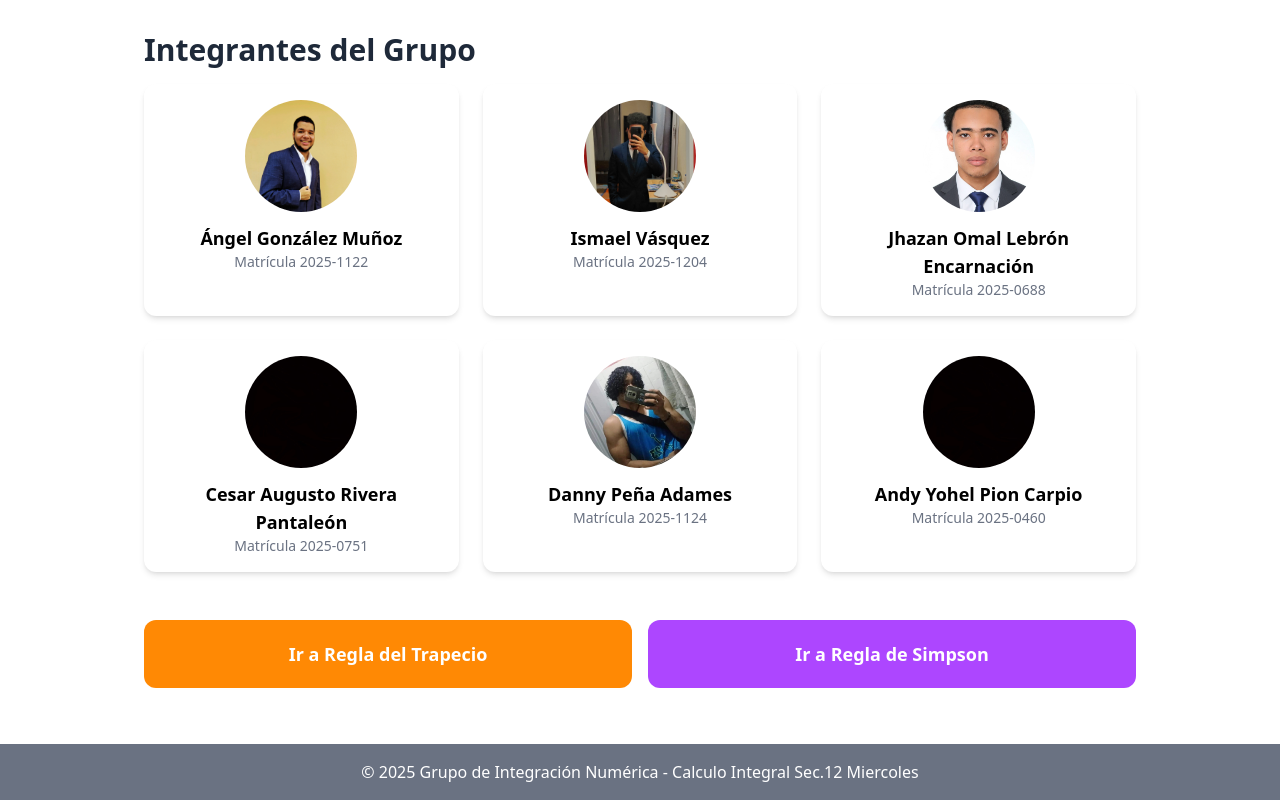
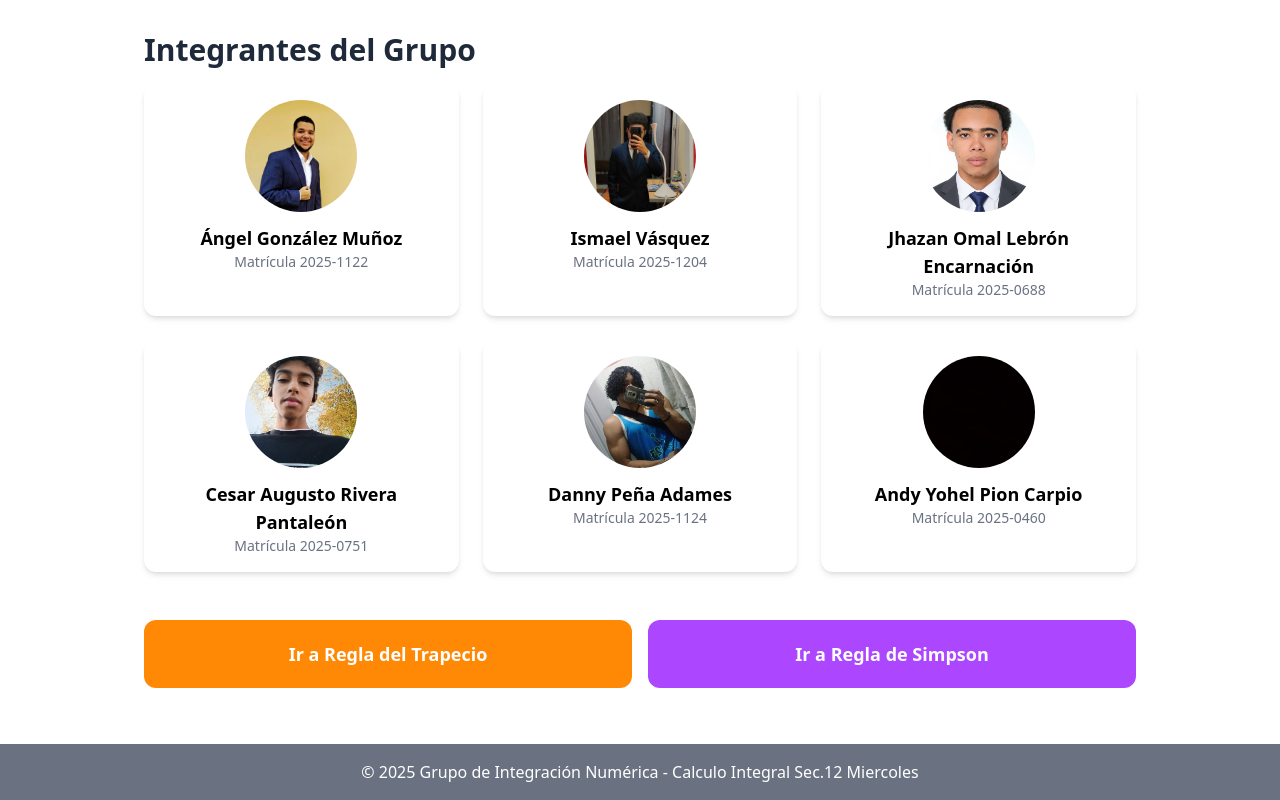
Before and after one commit to xNeuNoRo/integracion-numerica, a React (Vite) app: page / in a window 1280 px wide. Shown: the part 709-1509 px from the top of the page. Built offline with nearby package versions, Linux system fonts and the light colour scheme.

Commit message:
Added another member image

```diff
--- a/src/views/HomeView.tsx
+++ b/src/views/HomeView.tsx
@@ -50,7 +50,7 @@ export default function HomeView() {
           <MemberCard fullname="Ángel González Muñoz" matricula="2025-1122" photoUrl="/integrantes/angel.webp" />
           <MemberCard fullname="Ismael Vásquez" matricula="2025-1204" photoUrl="/integrantes/ismael.jpeg" />
           <MemberCard fullname="Jhazan Omal Lebrón Encarnación" matricula="2025-0688" photoUrl="/integrantes/omal.jpeg" />
-          <MemberCard fullname="Cesar Augusto Rivera Pantaleón" matricula="2025-0751" photoUrl="/integrantes/default-member-img.webp" />
+          <MemberCard fullname="Cesar Augusto Rivera Pantaleón" matricula="2025-0751" photoUrl="/integrantes/cesar.jpeg" />
           <MemberCard fullname="Danny Peña Adames" matricula="2025-1124" photoUrl="/integrantes/danny.jpeg" />
           <MemberCard fullname="Andy Yohel Pion Carpio" matricula="2025-0460" photoUrl="/integrantes/default-member-img.webp" />
         </div>
```
Also changed, not shown: public/integrantes/cesar.jpeg (added).
